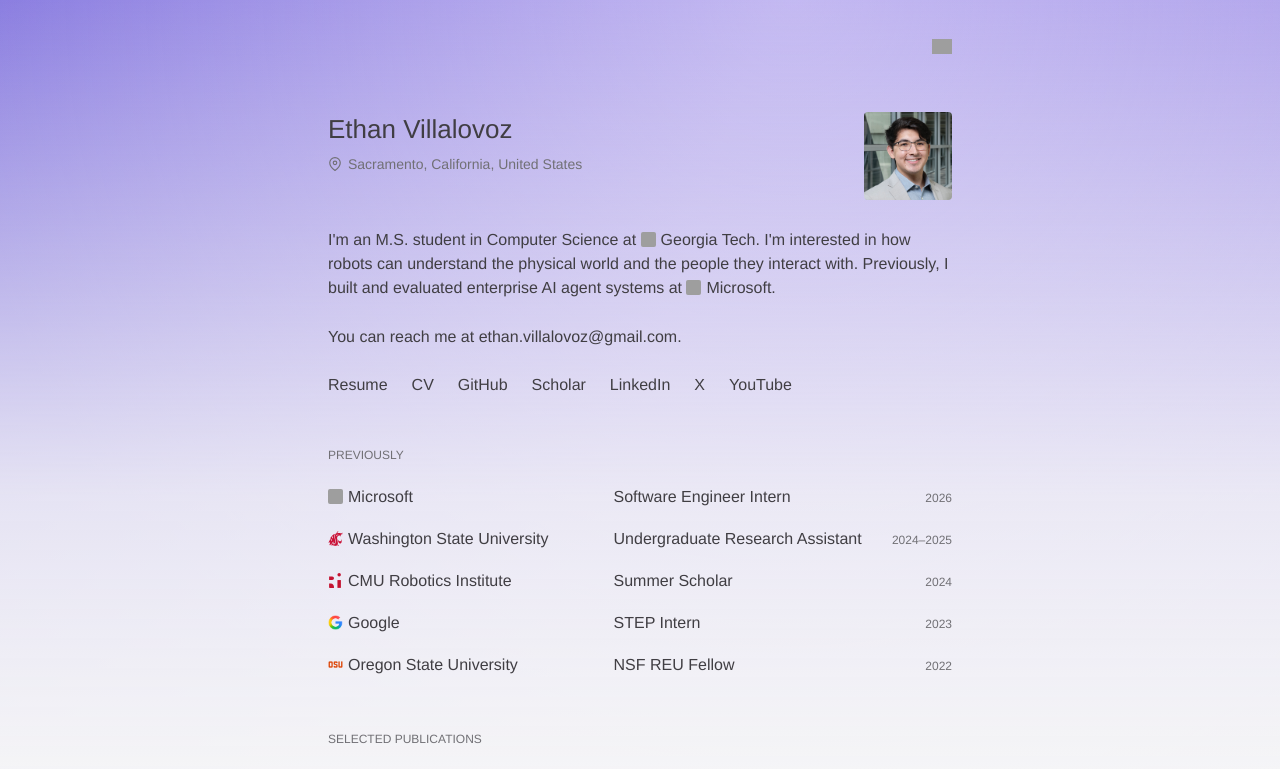
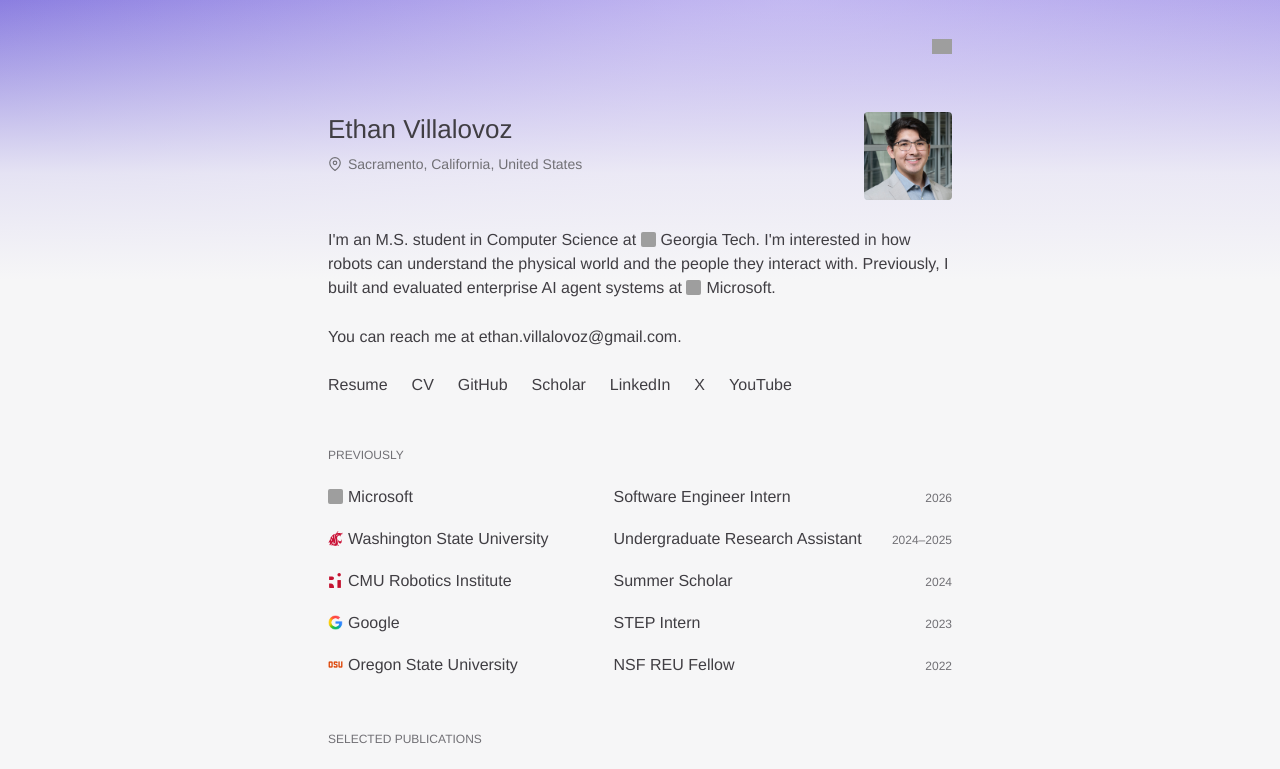
Before and after one commit to ethanvillalovoz/ethanvillalovoz.github.io, a Next.js app: page / in a window 1280 px wide. Shown: the top 769 px of the page. Built offline with nearby package versions, Linux system fonts and the light colour scheme; grey boxes are pictures that could not be loaded.

Commit message:
Keep gradient fixed during elastic overscroll

```diff
--- a/src/app/globals.css
+++ b/src/app/globals.css
@@ -88,6 +88,7 @@ button {
 }
 
 .site-body {
+  isolation: isolate;
   display: flex;
   flex-direction: column;
   min-height: 100vh;
@@ -108,7 +109,7 @@ button {
 }
 
 .portfolio-site {
-  background: rgb(var(--background));
+  background: transparent;
   color: rgb(var(--foreground));
   min-height: 100vh;
   position: relative;
@@ -568,16 +569,21 @@ button {
 }
 
 .secondary-site {
-  background: rgb(var(--background));
+  background: transparent;
   color: rgb(var(--foreground));
   display: flex;
   min-height: 100vh;
   flex-direction: column;
 }
 
-/* Both themes share a fixed violet gradient with an off-center lavender opening. */
-.portfolio-site,
-.secondary-site {
+/* A separate viewport layer keeps the gradient at the edge during elastic overscroll. */
+.site-body::before {
+  content: "";
+  position: fixed;
+  inset: 0 0 auto;
+  height: 280px;
+  pointer-events: none;
+  z-index: -1;
   background-image:
     linear-gradient(
       to bottom,
@@ -599,7 +605,6 @@ button {
     );
   background-repeat: no-repeat;
   background-size: 100% 280px;
-  background-attachment: fixed;
 }
 
 .secondary-header {
```
Also changed, not shown: 1 other file (tests, documents, lock files or other folders).
